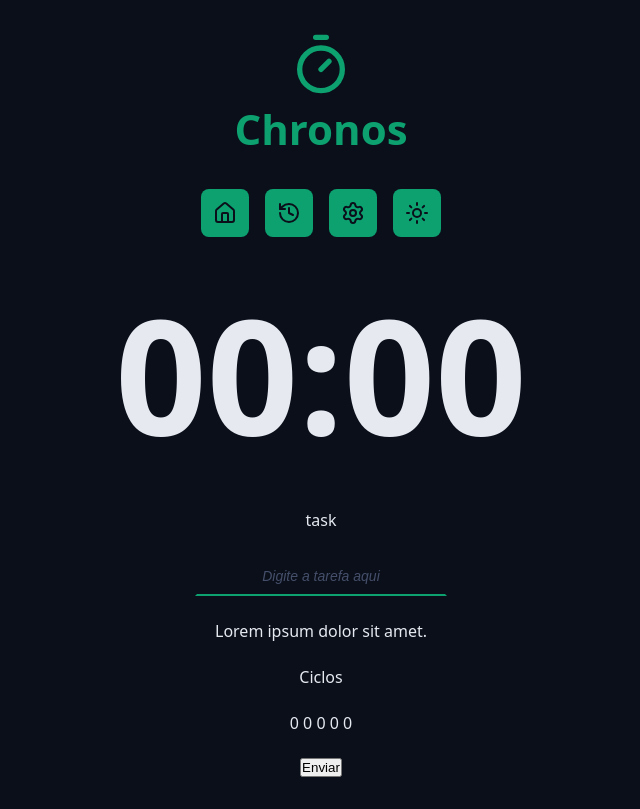
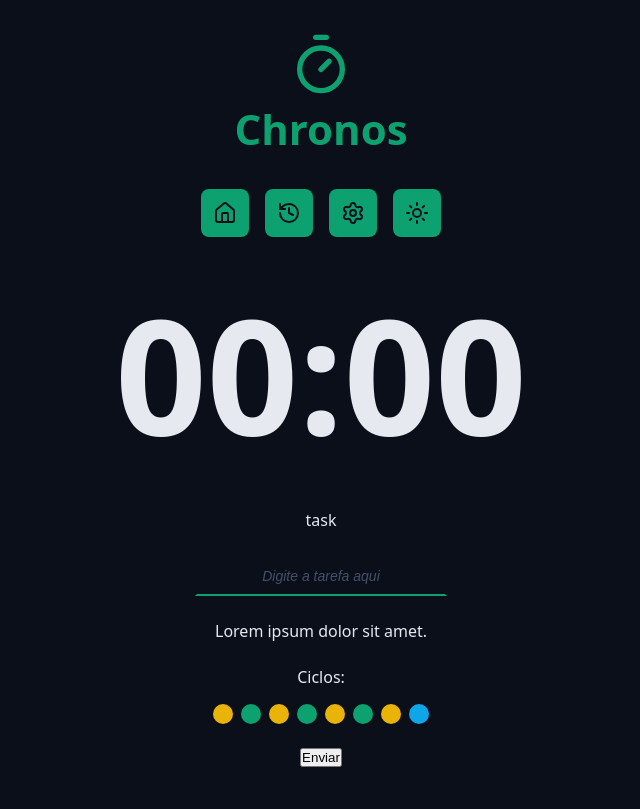
Before and after one commit to dieronydev/chronos-pomodoro, a React (Vite) app: page / in a window 1280 px wide. Shown: the whole page, without its empty margins (319-959 px from the left). Built offline with nearby package versions, Linux system fonts and the light colour scheme.

Commit message:
feat: implementa layout de ciclos

```diff
--- a/src/App.tsx
+++ b/src/App.tsx
@@ -6,6 +6,7 @@
 import { Menu } from "./components/Menu";
 import { CountDown } from "./components/CountDown";
 import { DefaultInput } from "./components/DefaultInput";
+import Cycles from "./components/Cycles";
 
 export function App() {
   return (
@@ -38,8 +39,7 @@
           </div>
 
           <div className="formRow">
-            <p>Ciclos</p>
-            <p>0 0 0 0 0</p>
+            <Cycles />
           </div>
 
           <div className="formRow">
--- /dev/null
+++ b/src/components/Cycles/index.tsx
@@ -0,0 +1,20 @@
+import styles from "./styles.module.css";
+
+export default function Cycles() {
+  return (
+    <div className={styles.cycles}>
+      <span>Ciclos:</span>
+
+      <div className={styles.cycleDots}>
+        <span className={`${styles.cycleDot} ${styles.workTime}`}></span>
+        <span className={`${styles.cycleDot} ${styles.shortBreakTime}`}></span>
+        <span className={`${styles.cycleDot} ${styles.workTime}`}></span>
+        <span className={`${styles.cycleDot} ${styles.shortBreakTime}`}></span>
+        <span className={`${styles.cycleDot} ${styles.workTime}`}></span>
+        <span className={`${styles.cycleDot} ${styles.shortBreakTime}`}></span>
+        <span className={`${styles.cycleDot} ${styles.workTime}`}></span>
+        <span className={`${styles.cycleDot} ${styles.longBreakTime}`}></span>
+      </div>
+    </div>
+  );
+}
--- /dev/null
+++ b/src/components/Cycles/styles.module.css
@@ -0,0 +1,32 @@
+.cycles {
+    display: flex;
+    flex-direction: column;
+    gap: 1.6rem;
+    align-items: center;
+    justify-content: center;
+}
+
+.cycleDots {
+    display: flex;
+    gap: 0.8rem;
+}
+
+.cycleDot{
+    width: 2rem;
+    height: 2rem;
+    background-color: var(--primary);
+    border-radius: 50%;
+
+}
+
+.workTime {
+    background-color: var(--warning);
+}
+
+.shortBreakTime {
+    background-color: var(--primary);
+}
+
+.longBreakTime {
+    background-color: var(--info);
+}
```
